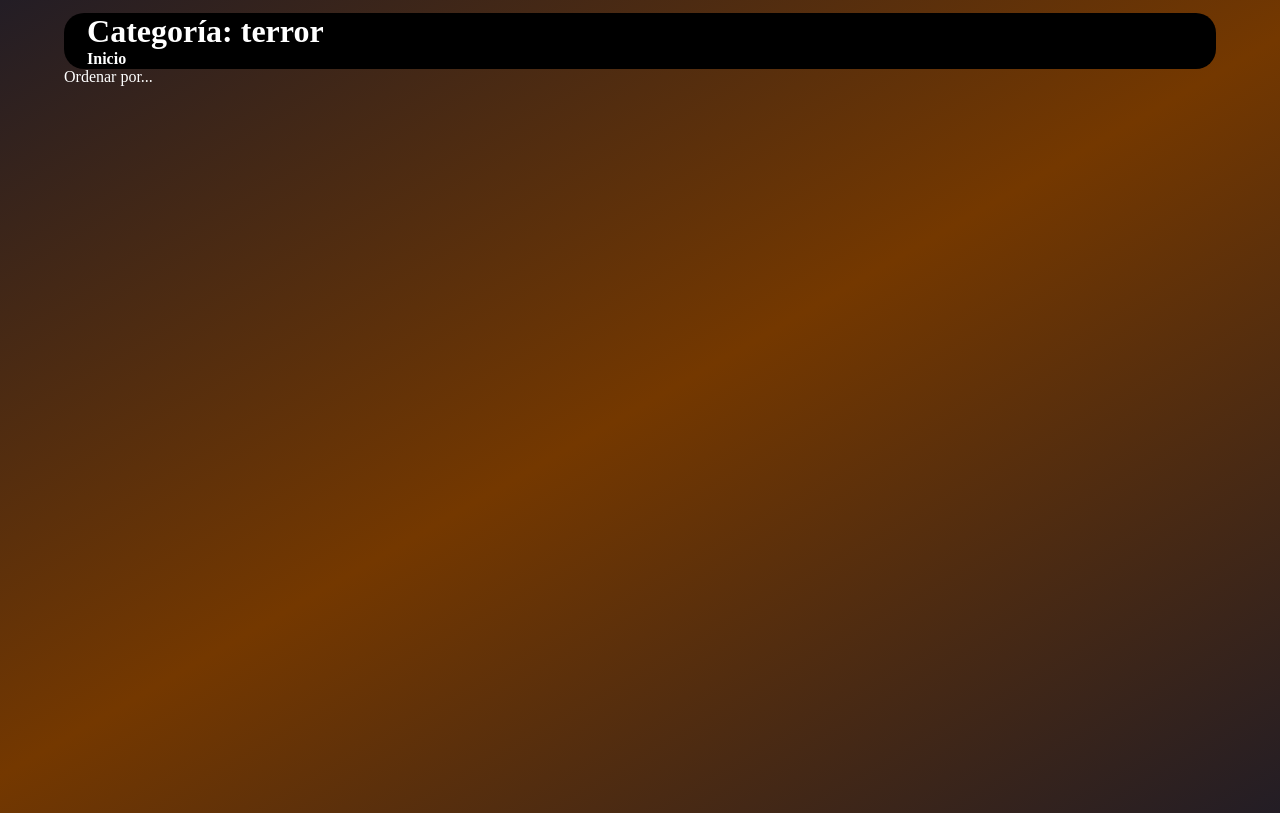
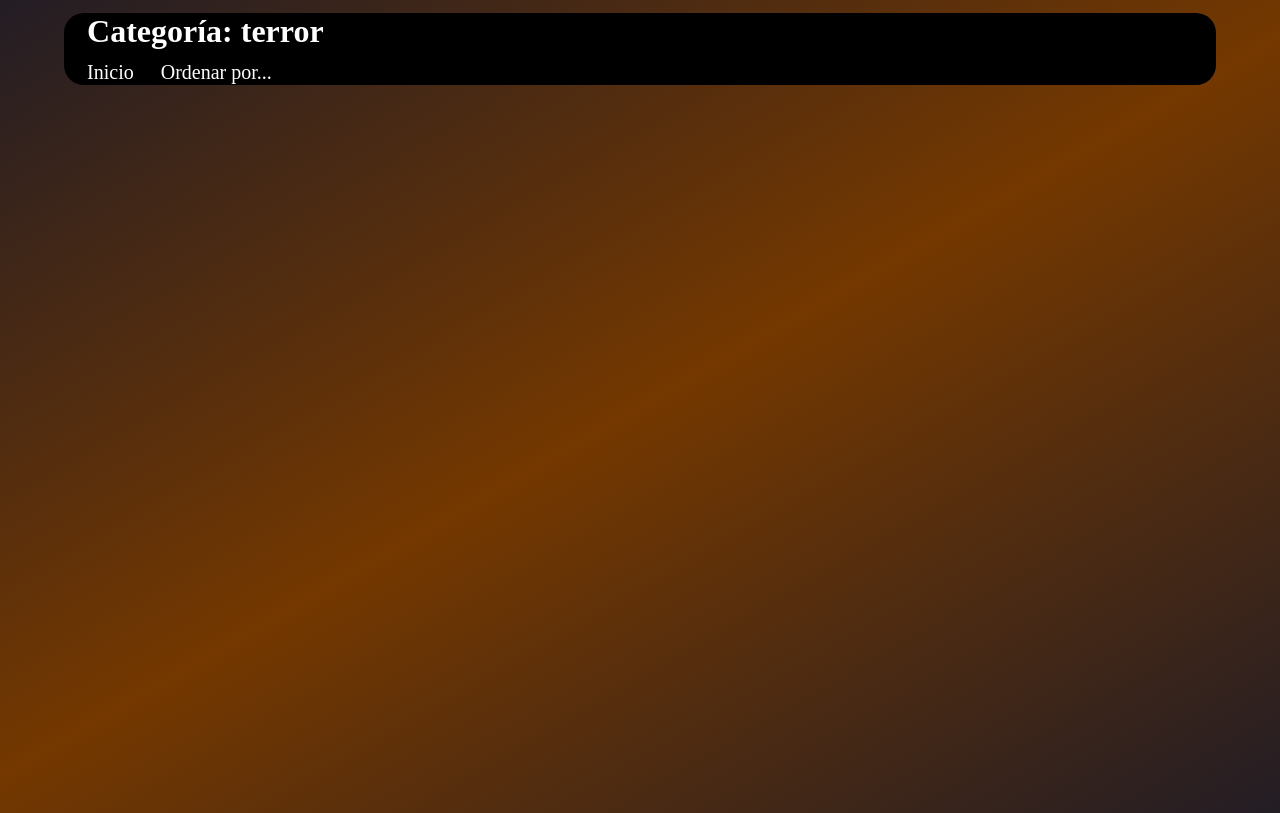
Before and after one commit to Eyguilo/DWS, a PHP site: page /UD3/Practica/peliculas.php?id_categoria=1 in a window 1280 px wide. Run offline with PHP 8.4, Linux system fonts and the light colour scheme; data that the repository does not hold is empty.

Commit message:
13/12/22 - Se ha acabado los css, maquetación y funcionamiento, falta por finalizar los directores y gente de reparto

```diff
--- a/Curso_2223/UD3/Practica/css/peliculas_terror.css
+++ b/Curso_2223/UD3/Practica/css/peliculas_terror.css
@@ -19,50 +19,18 @@ html, body{
     color: white;
     margin-bottom: 2%;
     border-radius: 20px;
-    height: 7%;
+    height: 9%;
 }
 .titulo_categoria{
     padding-left: 2%;
-}
-.boton_desplegable{
-    background-color: #4CAF50;
-    color: rgb(211, 8, 8);
-    padding: 16px;
-    font-size: 16px;
-    border: none;
-    cursor: pointer;
-}
-.desplegable{
-    position: relative;
-    display: inline-block;
-}
-.contenido_desplegable{
-    display: none;
-    position: absolute;
-    background-color: #f9f9f9;
-    min-width: 160px;
-    box-shadow: 0px 8px 16px 0px rgba(0,0,0,0.2);
-}
-.contenido_desplegable a{
-    color: black;
-    padding: 12px 16px;
-    text-decoration: none;
-    display: block;
-}
-.contenido_desplegable a:hover {
-    background-color: #f1f1f1
-}
-.desplegable:hover .contenido_desplegable {
-    display: block;
-}
-.desplegable:hover .boton_desplegable {
-    background-color: #3e8e41;
+    margin-bottom: 1%;
 }
 .enlace_inicio{
     color:white;
+    margin-right: 2%;
+    font-size: 125%;
 }
 .enlace_inicio:link{
-    font-weight: bold;
     color: white;
     text-decoration: none;
     margin-left: 2%;
@@ -71,6 +39,41 @@ html, body{
     background-color: purple;
     color: white;
     border-radius: 5px;
+}
+.boton_desplegable{
+    border-radius: 5px 5px 0px 0px;
+    color: white;
+    font-size: 125%;
+}
+.desplegable{
+    position: relative;
+    display: inline-block;
+    width: 11.75%;
+}
+.contenido_desplegable{
+    display: none;
+    position: absolute;
+    background-color: purple;
+    box-shadow: 0px 8px 16px 0px rgba(0,0,0,0.2);
+    font-size: 125%;
+}
+.contenido_desplegable a{
+    color: white;
+    padding: 12px 12px;
+    text-decoration: none;
+    display: block;
+}
+.contenido_desplegable a:hover {
+    background-color: rgb(219, 0, 219);
+    border-radius: 5px;
+}
+.desplegable:hover .contenido_desplegable {
+    display: block;
+    border-radius: 0px 0px 5px 5px;
+}
+.desplegable:hover .boton_desplegable {
+    background-color: purple;
+    padding-left: 5%;
 }
 .segunda_caja{
     height: 35%;
@@ -90,6 +93,7 @@ html, body{
 .titulo_caja{
     color: white;
     text-align: center;
+    font-size: 125%;
     width: 100%;
     margin-top: 2%;
 }
@@ -109,7 +113,7 @@ img{
     color: white;
     text-align: center;
     margin-top: 1%;
-    font-size: 100%;
+    font-size: 125%;
     font-weight: bolder;
 }
 .segunda_columna{
@@ -122,7 +126,7 @@ img{
 .votos_caja{
     color: white;
     text-align: right;
-    font-size: 100%;
+    font-size: 125%;
     font-weight: bolder;
     margin-top: 1%;
     height: 10%;
@@ -140,7 +144,7 @@ img{
 .enlace_caja{
     color: white;
     text-align: right;
-    font-size: 100%;
+    font-size: 125%;
     font-weight: bolder;
     width: 100%;
 }
--- a/Curso_2223/UD3/Practica/pelicula.php
+++ b/Curso_2223/UD3/Practica/pelicula.php
@@ -61,8 +61,8 @@
                 <div class='primera_caja'>
                     <h1 class='titulo_categoria'>Categoría: ".$categoria."</h1>
                     <a class='enlace_inicio' href='categorias.php'>Inicio</a>
-                    <div class='desplegable>
-                        <button class='boton_desplegable'>Ordenar por...</button>
+                    <div class='desplegable'>
+                        <p class='boton_desplegable'>Ordenar por...</p>
                         <div class='contenido_desplegable'>
                             <a href='peliculas.php?id_categoria=".$id_categoria."&ordenacion=0'>Predeterminado</a>
                             <a href='peliculas.php?id_categoria=".$id_categoria."&ordenacion=1'>Ascendete por votos</a>
```
Also changed, not shown: Curso_2223/UD3/Practica/css/ficha_anime.css (+9 -8 lines), Curso_2223/UD3/Practica/css/ficha_terror.css (+4 -3 lines), Curso_2223/UD3/Practica/css/peliculas_anime.css (+44 -6 lines).
